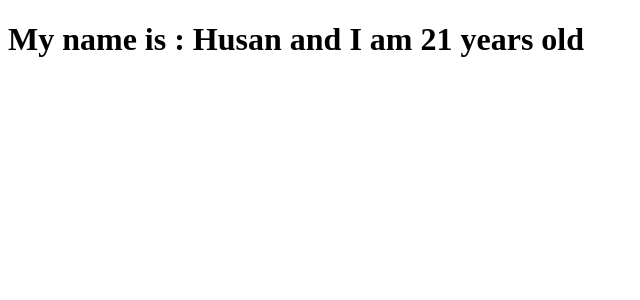
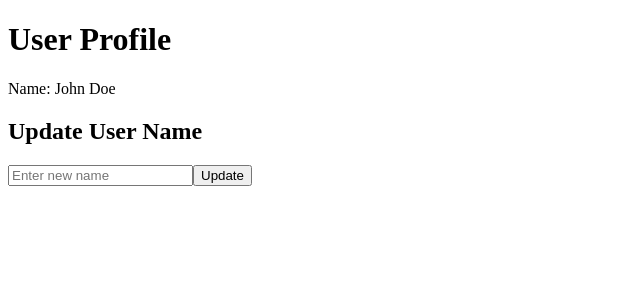
Before and after one commit to kumanboy/react-full-course, a React (Vite) app: page / in a window 1280 px wide. Shown: the top 300 px of the page, without its empty margins (0-640 px from the left). Built offline with nearby package versions, Linux system fonts and the light colour scheme.

Commit message:
challenges on useContext hook

```diff
--- a/src/App.jsx
+++ b/src/App.jsx
@@ -1,19 +1,15 @@
-import ComponentA from "./components/ComponentA.jsx";
-import {createContext} from "react";
+import {UserProvider} from "./UserContext.jsx";
+import UserProfile from "./components/UserProfile.jsx";
+import UpdateUser from "./components/UpdateUser.jsx";
 
-export const Data = createContext()
-export const Data1 = createContext()
 export const App = () => {
-    const name = "Husan"
-    const age = 21
 
     return(
      <div>
-        <Data.Provider value={name}>
-            <Data1.Provider value={age}>
-                <ComponentA/>
-            </Data1.Provider>
-        </Data.Provider>
+        <UserProvider>
+            <UserProfile/>
+            <UpdateUser/>
+        </UserProvider>
      </div>
  )
 }
--- /dev/null
+++ b/src/UserContext.jsx
@@ -0,0 +1,21 @@
+import { createContext, useState } from "react";
+
+// Create a Context
+const UserContext = createContext();
+
+// Create a Provider component
+const UserProvider = ({ children }) => {
+    const [user, setUser] = useState({ name: "John Doe" });
+
+    const updateUser = (newName) => {
+        setUser({ name: newName });
+    };
+
+    return (
+        <UserContext.Provider value={{ user, updateUser }}>
+            {children}
+        </UserContext.Provider>
+    );
+};
+
+export { UserContext, UserProvider };
--- a/src/components/ComponentC.jsx
+++ b/src/components/ComponentC.jsx
@@ -1,20 +1,12 @@
 import {Data, Data1} from "../App"
+import {useContext} from "react";
 
 const ComponentC = () => {
+
+    const userName = useContext(Data);
+    const userAge = useContext(Data1)
     return (
-        <Data.Consumer>
-            {(name)=>{
-                return (
-                    <Data1.Consumer>
-                        {(age)=>{
-                            return (
-                                <h1>My name is : {name} and I am {age} years old</h1>
-                            )
-                        }}
-                    </Data1.Consumer>
-                )
-            }}
-        </Data.Consumer>
+        <h1>My name is {userName} and I am {userAge}</h1>
     )
 }
 export default ComponentC
--- /dev/null
+++ b/src/components/UpdateUser.jsx
@@ -0,0 +1,32 @@
+import { useContext, useState } from "react";
+import { UserContext } from "../UserContext";
+
+const UpdateUser = () => {
+    const { updateUser } = useContext(UserContext);
+    const [newName, setNewName] = useState("");
+
+    const handleSubmit = (e) => {
+        e.preventDefault();
+        if (newName.trim()) {
+            updateUser(newName);
+            setNewName("");
+        }
+    };
+
+    return (
+        <div>
+            <h2>Update User Name</h2>
+            <form onSubmit={handleSubmit}>
+                <input
+                    type="text"
+                    value={newName}
+                    onChange={(e) => setNewName(e.target.value)}
+                    placeholder="Enter new name"
+                />
+                <button type="submit">Update</button>
+            </form>
+        </div>
+    );
+};
+
+export default UpdateUser;
--- /dev/null
+++ b/src/components/UserProfile.jsx
@@ -0,0 +1,15 @@
+import { useContext } from "react";
+import { UserContext } from "../UserContext";
+
+const UserProfile = () => {
+    const { user } = useContext(UserContext);
+
+    return (
+        <div>
+            <h1>User Profile</h1>
+            <p>Name: {user.name}</p>
+        </div>
+    );
+};
+
+export default UserProfile;
```
